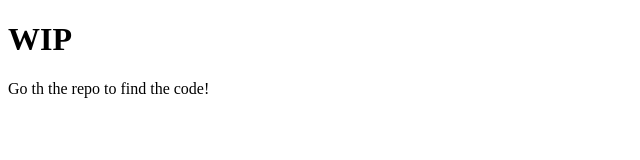
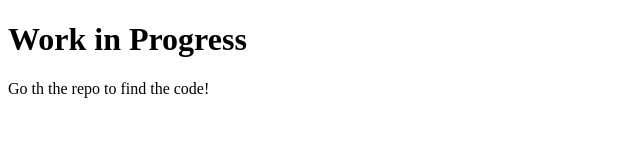
Before and after one commit to hRobert12/ScratchX-ext, a plain HTML site: page index.html in a window 1280 px wide. Shown: the whole page, without its empty margins (0-640 px from the left). Drawn offline with Linux system fonts and the light colour scheme.

Commit message:
Update index.html

```diff
--- a/index.html
+++ b/index.html
@@ -1,11 +1,11 @@
 <!DOCTYPE html>
 <html>
 <head>
-<title>Page Title</title>
+<title>WIP</title>
 </head>
 <body>
 
-<h1>WIP</h1>
+<h1>Work in Progress</h1>
 <p>Go th the repo to find the code!</p>
 
 </body>
```
